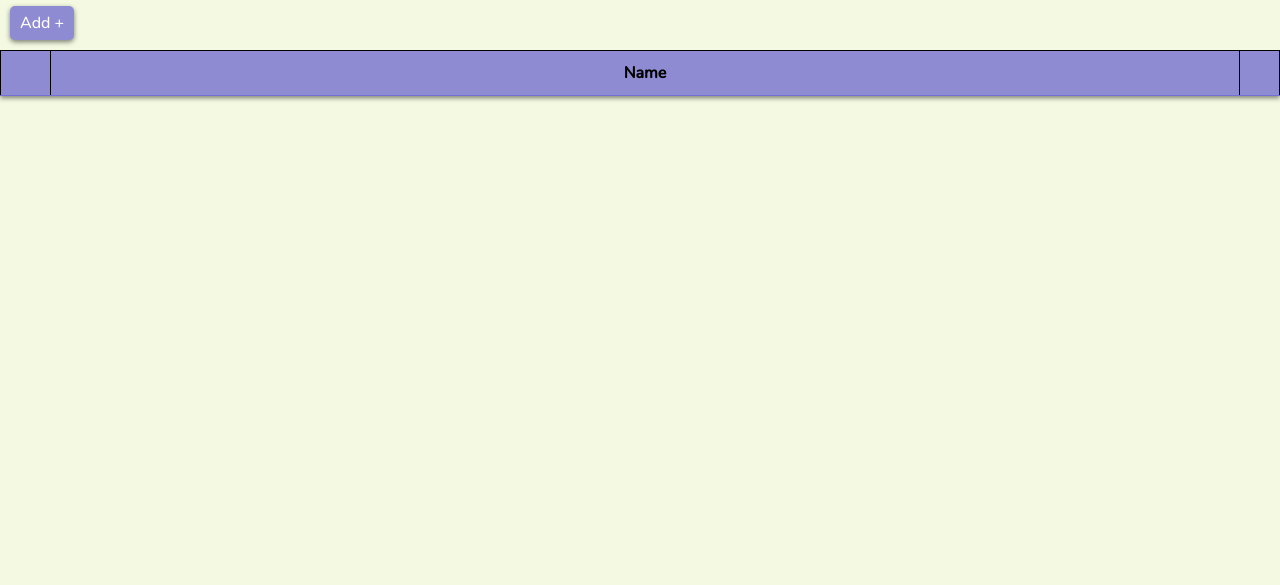
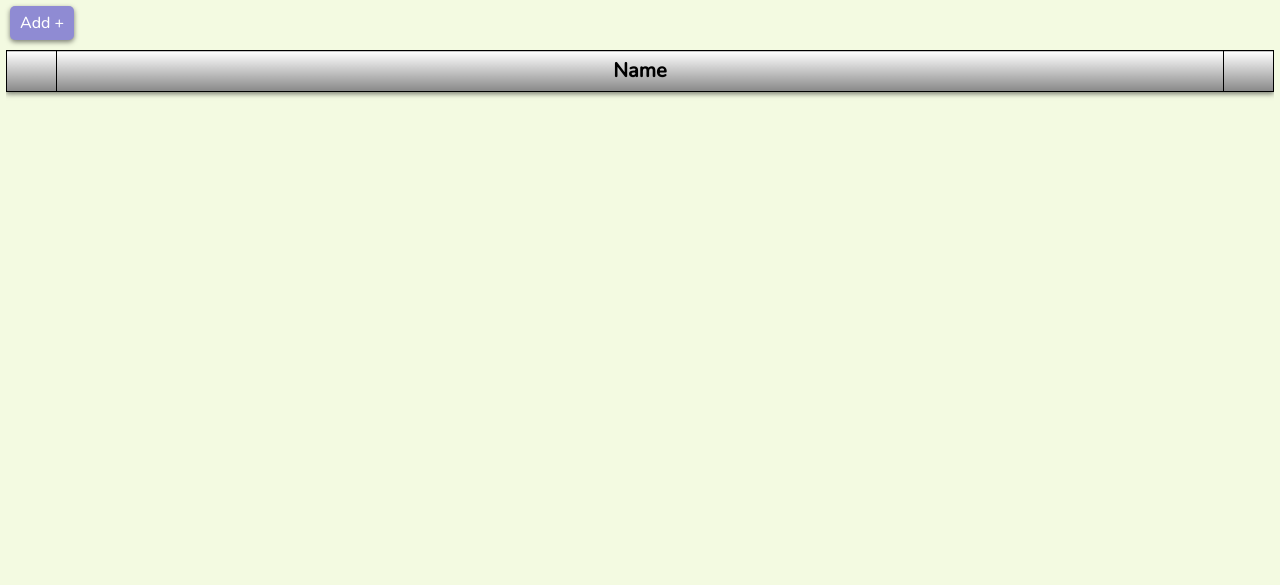
Before and after one commit to MD-6613yunyun/Labor-Analysis-V-1, a Flask app: page /show-datas/1 in a window 1280 px wide. Shown: the part 120-705 px from the top of the page. Run offline with Flask 3, Linux system fonts and the light colour scheme; data that the repository does not hold is empty; some libraries are stand-ins or nearby versions.

Commit message:
input form css commit

```diff
--- a/website/static/styles/input_form.css
+++ b/website/static/styles/input_form.css
@@ -8,7 +8,7 @@ body{
 }
 
 /* input's css */
-  /* button */
+/* button */
 .submit-discard{
     width: 99%;
     margin: 10px auto;
@@ -392,7 +392,7 @@ table td input:focus{
     /* background-color: rgb(192, 190, 190); */
     text-align: center;
     padding: 2px;
-    box-shadow: inset 5px 5px 5px rgba(0, 0, 0, 0.5);
+    box-shadow: inset 2px 2px 5px rgba(0, 0, 0, 0.5);
 }
 
 /* td{
@@ -448,61 +448,48 @@ table td input:focus{
     overflow: auto;
 }
 
+.technician-table{
+    width: 99%;
+    margin: 0 auto;
+}
+
 .table-table{
     border-collapse: collapse;
-    width: 100%;
+    width: 99%;
     margin: 0 auto;
     box-shadow: 0px 2px 5px rgba(0, 0, 0, 0.5);
     border-radius: 10px;
 }
 
 .table-table td{
-    padding: 10px 5px;
     text-align: center;
     cursor: pointer;
-    border: 1px solid #7570d4;
+    padding: 5px;
 }
 
 .table-table th{
-    padding: 10px;
-    border-bottom: 1px solid #7570d4;
+    font-size: 20px;
+    background: linear-gradient(to bottom, #ffffff, #bbbbbb);
     position: sticky;
     top: 0;
+    box-shadow: 0px 2px 5px rgba(0, 0, 0, 1);
 }
 
-.table-table thead{
-    background-color: #8f8bd3;
-}
-
-.table-table thead tr th:first-child{
-    border-top-left-radius: 10px;
-}
-
-.table-table thead tr th:last-child{
-    border-top-right-radius: 10px;
-}
-
-.table-table tbody tr:nth-child(even){
-    background-color: rgb(175, 175, 175);
-    transition: background-color .5s ease;
-}
-
-.table-table tbody tr:nth-child(odd){
-    background-color: rgb(200, 200, 200);
-    transition: background-color .5s ease;
+.table-table tbody tr{
+    background-color: #e5e5e5;
 }
 
 .table-table tbody tr:hover{
-    background-color: #b1b1d1;
+    background-color: #A8A8E0;
 }
 
-.table-table tbody tr td:first-child input{
+/* .table-table tbody tr td:first-child input{
     width: 20px;
 }
 
 .table-table tbody tr td:first-child label{
     font-size: 15px;
-}
+} */
 
 #table-body-of-pic tr td input{
     width: 100%;
@@ -542,7 +529,7 @@ table td input:focus{
     background-color: #446045;
 }
 
-.trash-icon, .check-icon{
+.trash-icon{
     background-color: #FF4242;
     padding: 10px;
     color: white;
@@ -556,6 +543,7 @@ table td input:focus{
 
 .check-icon{
     background-color: #7EE081;
+    color: white;
     font-size: 20px;
 }
 
@@ -585,31 +573,39 @@ table td input:focus{
     width: 100%;
     margin: 0 auto;
     box-shadow: 0px 2px 5px rgba(0, 0, 0, 0.5);
-    border-top-left-radius: 10px;
-    border-top-right-radius: 10px;
 }
 
 .technician-table table td{
-    padding: 10px 5px;
     text-align: start;
     cursor: pointer;
-    border: 1px solid #7570d4;
+    font-size: 15px;
+    padding-left: 20px;
 }
 
 .technician-table tbody td:last-child{
     text-align: center;
+    padding: unset;
 }
 
+/*
+.technician-table tbody td:last-child:hover{
+    background-color: red;
+} */
+
 .technician-table table th{
+    font-size: 20px;
     position: sticky;
     top: 0;
-    padding: 10px;
-    border-bottom: 1px solid #7570d4;
-    background-color: #8f8bd3;
+    background: linear-gradient(to bottom, #ffffff, #888888);
+    box-shadow: 0px 2px 5px rgba(0, 0, 0, 1);
+}
+
+.technician-table tbody tr{
+    background-color: #e5e5e5;
 }
 
 .technician-table tbody tr:hover{
-    background-color: #b1b1d1;
+    background-color: #a8a8e0;
 }
 
 
@@ -632,16 +628,11 @@ table td input:focus{
     width: 50px;
 }
 
-.technician-table td:first-child input{
+.technician-table th:last-child, .technician-table td:last-child{
     width: 50px;
 }
 
-.technician-table th:last-child, .technician-table td:last-child{
-    width: 40px;
-}
-
-
-.trash-icon, .check-icon{
+/* .trash-icon{
     background-color: #FF4242;
     padding: 10px;
     color: white;
@@ -651,17 +642,16 @@ table td input:focus{
 
 .trash-icon:hover{
     background-color: #ca0000;
-}
+} */
 
-.check-icon{
+/* .check-icon{
     background-color: #7EE081;
     font-size: 20px;
 }
 
 .check-icon:hover{
     background-color: #30ee36;
-}
-
+} */
 
 .input-table,.edit-table-container{
     width: 99%;
@@ -710,7 +700,6 @@ table td input:focus{
 }
 
 /* input-form-input-sec  */
-
 .input-sec{
     display: grid;
     grid-template-columns: auto auto;
@@ -727,7 +716,6 @@ table td input:focus{
     align-items: center;
     text-align: start;
     margin: 10px 0px;
-    /* background-color: red; */
 }
 
 .each-input label{
@@ -750,17 +738,8 @@ table td input:focus{
 }
 
 .each-input input[type="date"]{
-    /* border-top-right-radius: 10px; */
-    /* border-bottom-right-radius: 10px; */
     padding: 2px;
 }
-
-/* .each-input input[type="date"]::-webkit-calendar-picker-indicator {
-    width: 20px;
-    height: 20px;
-    background-size: cover;
-    cursor: pointer;
-} */
 
 .each-input select{
     border: none;
@@ -801,7 +780,6 @@ table td input:focus{
 
     .each-input input{
         height: 19px;
-        /* padding: 10px; */
         width: 50%;
     }
 
@@ -821,3 +799,17 @@ table td input:focus{
         height: 19px;
     }
 }
+
+.table-gradient{
+    background: linear-gradient(to bottom, #ffffff, #bbbbbb);
+    /* padding: 5px 2%;
+    cursor: pointer;
+    display: flex;
+    align-items: center;
+    box-shadow: 0px 2px 5px rgba(0, 0, 0, 1); */
+}
+
+.customer-table table{
+    width: 100%;
+    background-color: red;
+}
```
